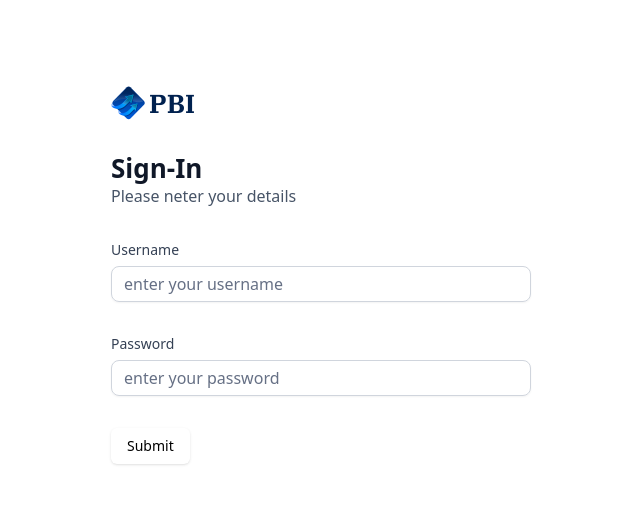
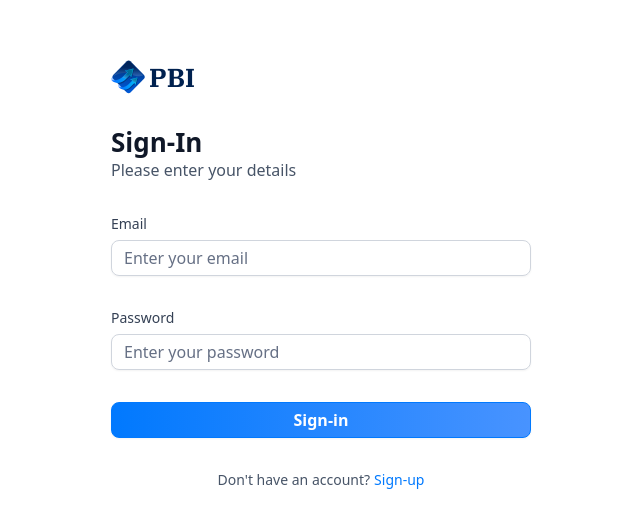
Before and after one commit to c7gnas/banking-app, a Next.js app: page /sign-in in a window 1280 px wide. Shown: the part 125-652 px from the top of the page, without its empty margins (319-959 px from the left). Built offline with nearby package versions, Linux system fonts and the light colour scheme.

Commit message:
authForm Complete

```diff
--- a/components/ui/AuthForm.tsx
+++ b/components/ui/AuthForm.tsx
@@ -18,6 +18,7 @@
 import { Input } from "@/components/ui/input";
 import CustomInput from "./CustomInput";
 import { authFormSchema } from "@/lib/utils";
+import { Loader2 } from "lucide-react";
 
 const formSchema = z.object({
   email: z.string().email(),
@@ -25,21 +26,26 @@
 
 const AuthForm = ({ type }: { type: string }) => {
   const [user, setuser] = useState(null);
+  const [isloading, setisloading] = useState(false);
+
+  const formSchema = authFormSchema(type);
 
   // 1. Define your form.
-  const form = useForm<z.infer<typeof authFormSchema>>({
-    resolver: zodResolver(authFormSchema),
+  const form = useForm<z.infer<typeof formSchema>>({
+    resolver: zodResolver(formSchema),
     defaultValues: {
       email: "",
-      password:''
+      password: "",
     },
   });
 
   // 2. Define a submit handler.
-  function onSubmit(values: z.infer<typeof authFormSchema>) {
+  function onSubmit(values: z.infer<typeof formSchema>) {
     // Do something with the form values.
     // ✅ This will be type-safe and validated.
+    setisloading(true);
     console.log(values);
+    setisloading(false);
   }
   return (
     <section className="auth-form">
@@ -56,33 +62,116 @@
             <p className="text-16 font-normal text-gray-600">
               {user
                 ? "Link your account to get started"
-                : "Please neter your details"}
+                : "Please enter your details"}
             </p>
           </h1>
         </div>
       </header>
       {user ? (
-        <div className="felx flex-col gap-4">{/* PlaidLink */}</div>
+        <div className="flex flex-col gap-4">{/* PlaidLink */}</div>
       ) : (
         <>
           <Form {...form}>
             <form onSubmit={form.handleSubmit(onSubmit)} className="space-y-8">
+              {type === "sign-up" && (
+                <>
+                <div className="flex gap-4">
+                  <CustomInput
+                    control={form.control}
+                    name="firstName"
+                    label="First Name"
+                    placeholder="Enter your first name"
+                  />
+
+                  <CustomInput
+                    control={form.control}
+                    name="lastName"
+                    label="Last Name"
+                    placeholder="Enter your last name"
+                  />
+                </div>
+
+                  <CustomInput
+                    control={form.control}
+                    name="address1"
+                    label="Address"
+                    placeholder="Enter your specific address"
+                  />
+                <div className="flex gap-4">
+                  <CustomInput
+                    control={form.control}
+                    name="state"
+                    label="State"
+                    placeholder="Example: NY"
+                  />
+
+                  <CustomInput
+                    control={form.control}
+                    name="postalCode"
+                    label="Postal Code"
+                    placeholder="Example: 1206"
+                  />
+                </div>
+                <div className="flex gap-4">
+                  <CustomInput
+                    control={form.control}
+                    name="dateOfBirth"
+                    label="Date of Birth"
+                    placeholder="YYYY-MM-DD"
+                  />
+
+                  <CustomInput
+                    control={form.control}
+                    name="ssn"
+                    label="SSN"
+                    placeholder="Example: 1234"
+                  />
+                </div>
+                </>
+              )}
 
               <CustomInput
                 control={form.control}
-                name="username"
-                label="Username"
-                placeholder="enter your username"
+                name="email"
+                label="Email"
+                placeholder="Enter your email"
               />
               <CustomInput
                 control={form.control}
                 name="password"
                 label="Password"
-                placeholder="enter your password"
+                placeholder="Enter your password"
               />
-              <Button type="submit">Submit</Button>
+              <div className="flex flex-col gap-4">
+                <Button type="submit" disabled={isloading} className="form-btn">
+                  {isloading ? (
+                    <>
+                      <Loader2 size={20} className="'animate-spin" />
+                      &nbsp; Loading...
+                    </>
+                  ) : type === "sign-in" ? (
+                    "Sign-in"
+                  ) : (
+                    "Sign-up"
+                  )}
+                </Button>
+              </div>
             </form>
           </Form>
+
+          <footer className="flex justify-center gap-1">
+            <p className="text-14 font-normal text-gray-600">
+              {type === "sign-in"
+                ? "Don't have an account?"
+                : "Already have an account?"}
+            </p>
+            <Link
+              href={type === "sign-in" ? "/sign-up" : "/sign-in"}
+              className="form-link"
+            >
+              {type === "sign-in" ? "Sign-up" : "Sign-in"}
+            </Link>
+          </footer>
         </>
       )}
     </section>
--- a/components/ui/CustomInput.tsx
+++ b/components/ui/CustomInput.tsx
@@ -1,13 +1,15 @@
 import React from 'react'
 import { FormControl, FormField, FormLabel, FormMessage } from './form'
 import { Input } from './input'
-import { Control, Form } from 'react-hook-form'
+import { Control, FieldPath, Form } from 'react-hook-form'
 import { z } from 'zod'
 import { authFormSchema } from '@/lib/utils'
 
+const formSchema = authFormSchema('sign-up')
+
 interface CustomInput {
-    control:  Control<z.infer<typeof authFormSchema>>,
-    name: string,
+    control:  Control<z.infer<typeof formSchema>>,
+    name: FieldPath<z.infer<typeof formSchema>>,
     label: string,
     placeholder: string
 }
@@ -27,6 +29,7 @@
                             <Input
                                 placeholder={placeholder}
                                 className="input-class"
+                                type={name=== 'password' ? 'password': 'text'}
                                 {...field}
                             />
                         </FormControl>
--- a/lib/utils.ts
+++ b/lib/utils.ts
@@ -195,7 +195,19 @@
   return date > twoDaysAgo ? "Processing" : "Success";
 };
 
-export const authFormSchema = z.object({
-  email: z.string().email(),
-  password:z.string().min(8)
-});
+export const authFormSchema = (type: string) =>
+  z.object({
+    //both Sign -in and sign up
+    email: z.string().email(),
+    password: z.string().min(8),
+    //sign-up
+    firstName: type === "sign-in" ? z.string().optional() : z.string().min(3),
+    lastName: type === "sign-in" ? z.string().optional() : z.string().min(3),
+    address1: type === "sign-in" ? z.string().optional() : z.string().max(50),
+    state:
+      type === "sign-in" ? z.string().optional() : z.string().min(2).max(2),
+    postalCode:
+      type === "sign-in" ? z.string().optional() : z.string().min(4).max(4),
+    dateOfBirth: type === "sign-in" ? z.string().optional() : z.string().min(3),
+    ssn: type === "sign-in" ? z.string().optional() : z.string().min(3),
+  });
```
